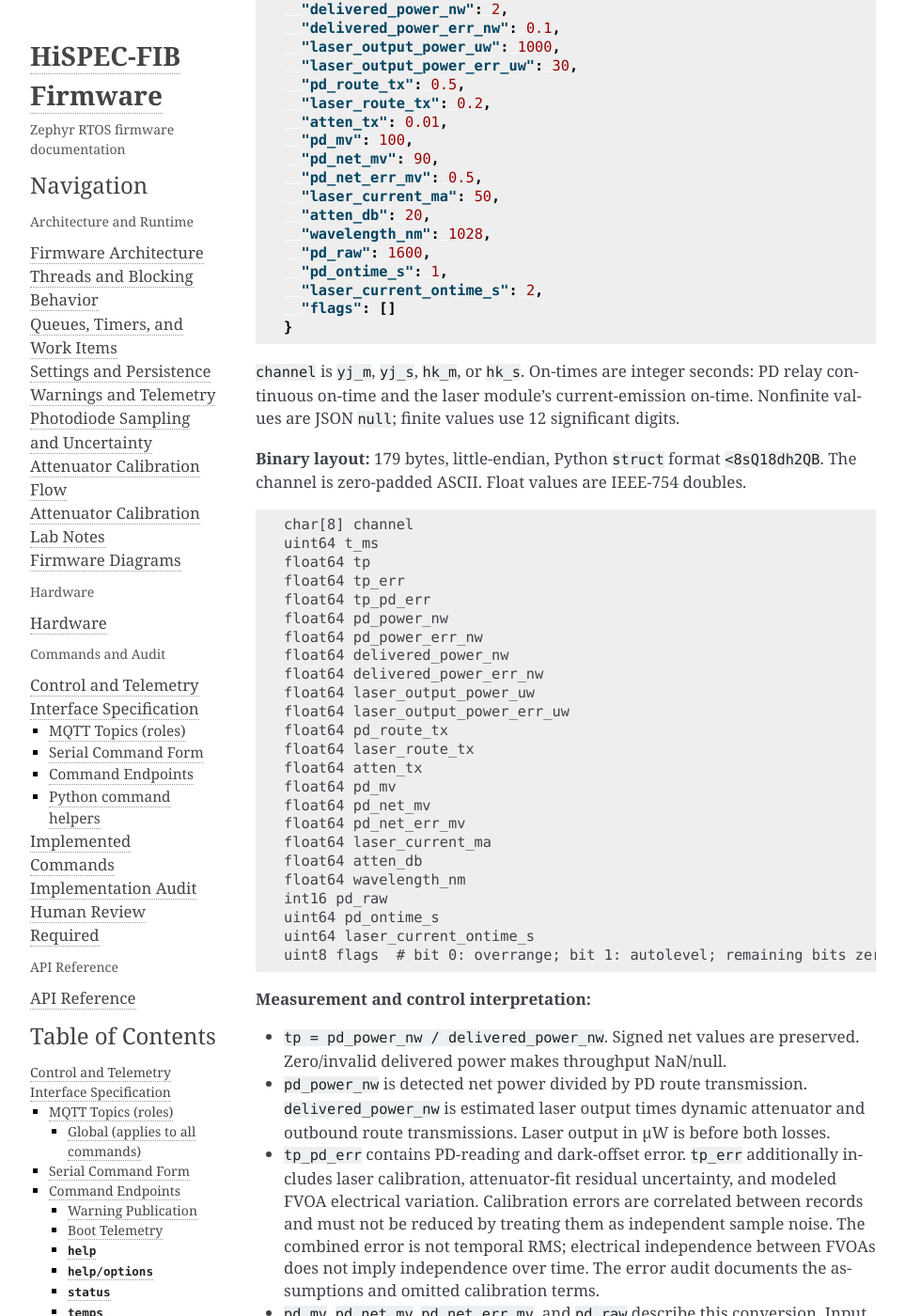
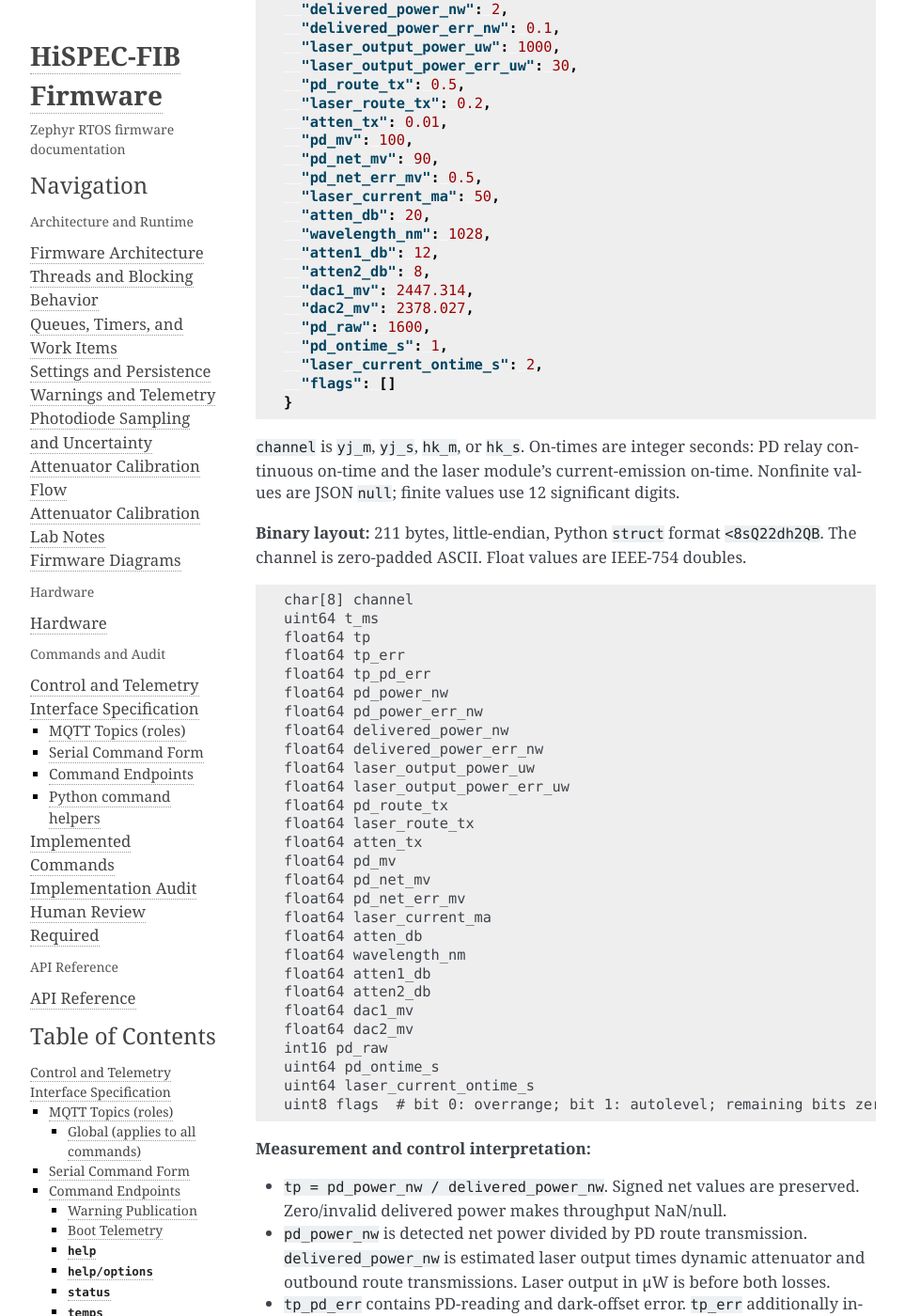
Before and after one commit to COO-Utilities/hispec-tib, a Sphinx documentation site: the page built from doc/commands.md, in a window 1280 px wide and 1400 px high, scrolled down 43946 px. Shown: the whole window at 94% size, without its empty margins (148-1111 px from the left). Built offline with Sphinx 7.4.7, drawn with Linux system fonts in a browser that asks for light colours; some of the changed text lies outside the part shown.

Commit message:
Record individual FVOA attenuation and DAC settings in throughput

````diff
--- a/doc/commands.md
+++ b/doc/commands.md
@@ -1903,6 +1903,10 @@ channel per 10 seconds. See [the sampling/error audit](photodiode_notes.md).
   "laser_current_ma": 50,
   "atten_db": 20,
   "wavelength_nm": 1028,
+  "atten1_db": 12,
+  "atten2_db": 8,
+  "dac1_mv": 2447.314,
+  "dac2_mv": 2378.027,
   "pd_raw": 1600,
   "pd_ontime_s": 1,
   "laser_current_ontime_s": 2,
@@ -1914,8 +1918,8 @@ channel per 10 seconds. See [the sampling/error audit](photodiode_notes.md).
 PD relay continuous on-time and the laser module's current-emission on-time.
 Nonfinite values are JSON `null`; finite values use 12 significant digits.
 
-**Binary layout:** 179 bytes, little-endian, Python `struct` format
-`<8sQ18dh2QB`. The channel is zero-padded ASCII. Float values are IEEE-754 doubles.
+**Binary layout:** 211 bytes, little-endian, Python `struct` format
+`<8sQ22dh2QB`. The channel is zero-padded ASCII. Float values are IEEE-754 doubles.
 
 ```text
 char[8] channel
@@ -1938,6 +1942,10 @@ float64 pd_net_err_mv
 float64 laser_current_ma
 float64 atten_db
 float64 wavelength_nm
+float64 atten1_db
+float64 atten2_db
+float64 dac1_mv
+float64 dac2_mv
 int16 pd_raw
 uint64 pd_ontime_s
 uint64 laser_current_ontime_s
@@ -1967,6 +1975,12 @@ uint8 flags  # bit 0: overrange; bit 1: autolevel; remaining bits zero
   correction coefficients are all unity.
 - `atten_tx`/`atten_db` are the logical pair relative to modeled zero-voltage
   transmission. Static attenuation belongs in the source route loss.
+- `atten1_db`/`atten2_db` describe the individual FVOAs in that same model.
+  `dac1_mv`/`dac2_mv` are their confirmed DAC-output setpoints (the `atten`
+  response's `v1_mv`/`v2_mv`), not independent voltage measurements. All four
+  use the sample's source context, including the previous context for a delayed
+  conversion. They are NaN/null for an unnamed source. Use DAC setpoints to
+  distinguish physical settings independently of calibration slope.
 - Route losses resolve explicit settings, then compiled TIB switch/static
   defaults, then unity for unspecified pairs. Start latches the outbound
   `<input>_to_<output>` and inbound `<yj|hk>_<mm|sm>_to_<yj|hk>_pd` transmission
````
Also changed, not shown: 2 other files.
